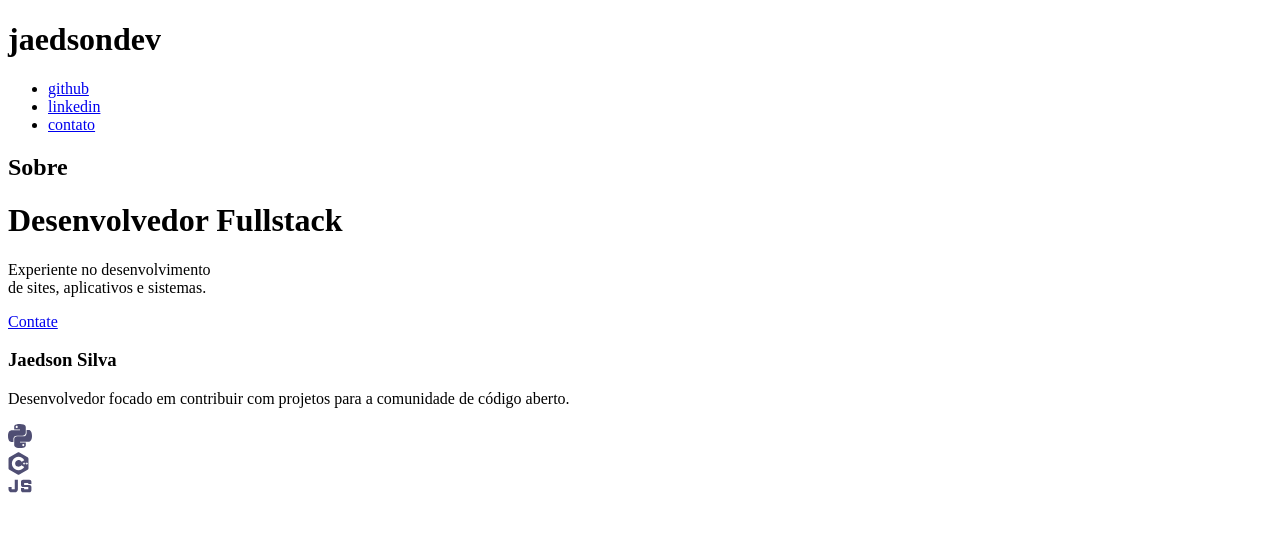
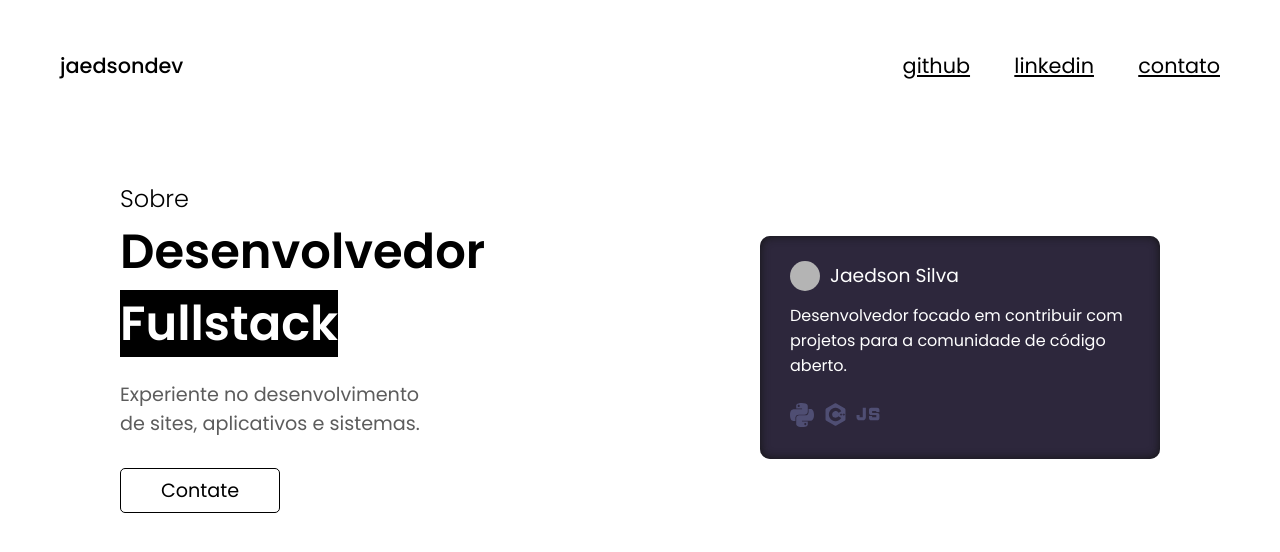
Before and after one commit to jaedsonpys/jaedsondev-web, a Python web app: template templates/index.html in a window 1280 px wide. Shown: the top 552 px of the page. Run offline with Jinja, Linux system fonts and the light colour scheme; the template is opened without the code that fills it, so the values that code supplies are empty.

Commit message:
changing contact button in index.html

```diff
--- a/templates/index.html
+++ b/templates/index.html
@@ -1,9 +1,10 @@
 <!DOCTYPE html>
-<html lang="en">
+<html lang="pt-BR">
 <head>
     <meta charset="UTF-8">
     <meta http-equiv="X-UA-Compatible" content="IE=edge">
     <meta name="viewport" content="width=device-width, initial-scale=1.0">
+    <link rel="stylesheet" href="/static/index.css">
     <meta name="description" content="Programador experiente no desenvolvimento de sites, aplicativos, sistemas e projetos open-source;">
     <title>Jaedson - Desenvolvedor Fullstack</title>
 </head>
@@ -21,9 +22,11 @@
     <main>
         <div class="mainContent">
             <h2 class="aboutTitle">Sobre</h2>
-            <h1 class="workTitle">Desenvolvedor <span class="backgroundMark">Fullstack</span></h1>
+            <h1 class="workTitle">Desenvolvedor <br><span class="backgroundMark">Fullstack</span></h1>
             <p class="description">Experiente no desenvolvimento<br>de sites, aplicativos e sistemas.</p>
-            <a href="#contactme">Contate</a>
+            <a href="#contactme">
+                <div class="contactButton">Contate</div>
+            </a>
         </div>
         <div class="profileCardArea">
             <div class="profileCard">
```
